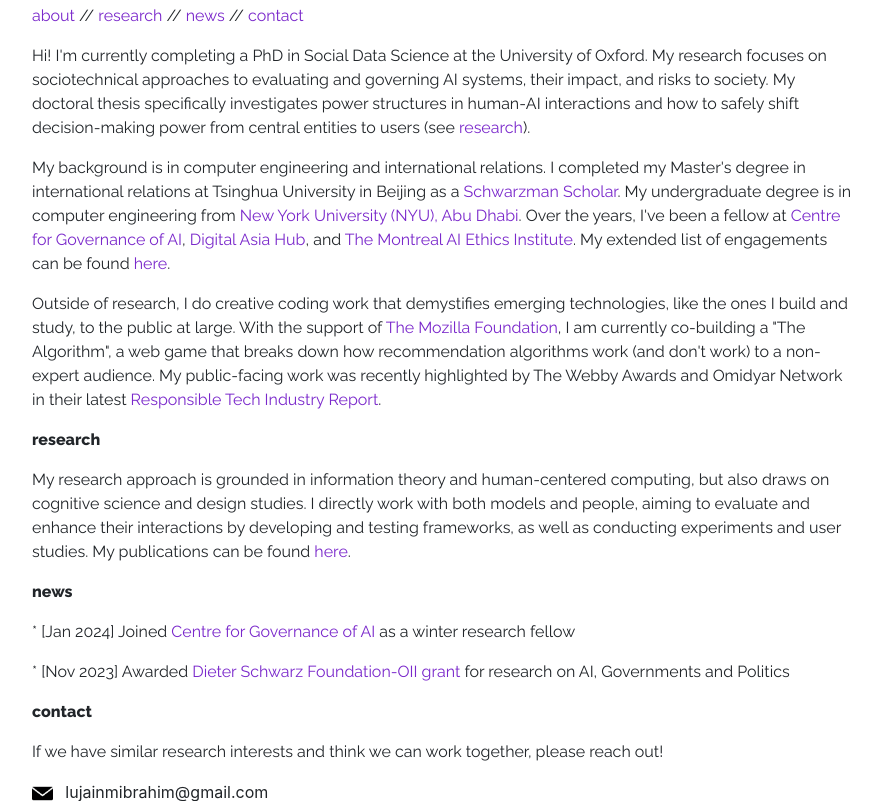
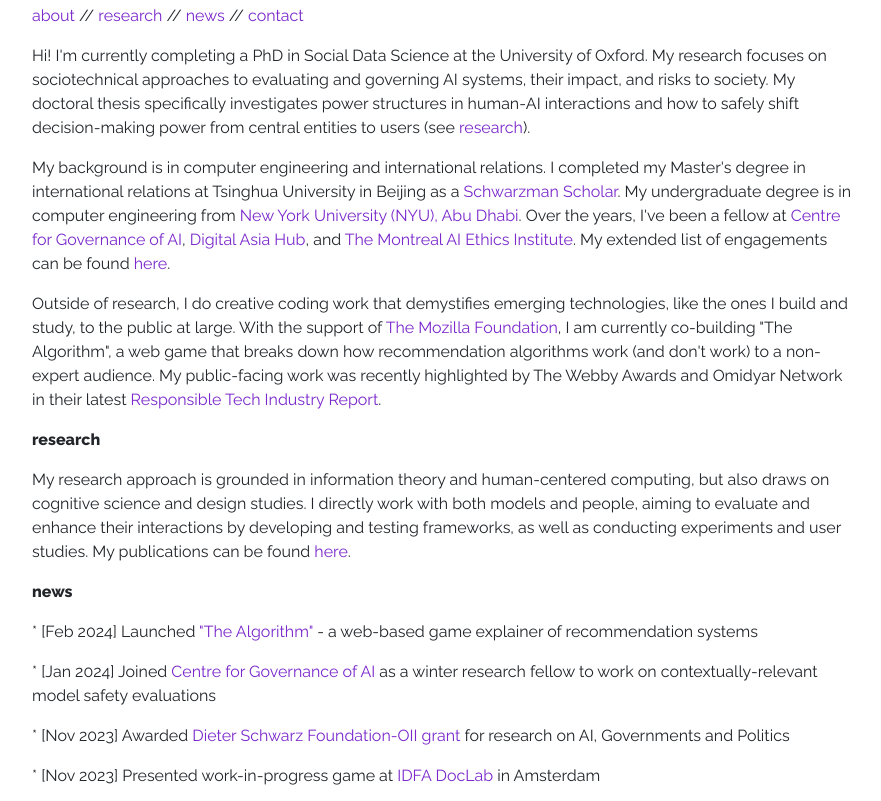
Before and after one commit to lujainibrahim/lujainibrahim.github.io, a website: page index.html in a window 1280 px wide. Shown: the part 96-897 px from the top of the page, without its empty margins (53-934 px from the left). Drawn offline with Linux system fonts and the light colour scheme.

Commit message:
some changes

```diff
--- a/index.html
+++ b/index.html
@@ -69,13 +69,9 @@
 
             <p>My background is in computer engineering and international relations. I completed my Master's degree in international relations at Tsinghua University in Beijing as a <a href="https://nyuad.nyu.edu/en/news/latest-news/honors-and-awards/2020/december/schwarzman-2022-eng.html" target="_blank">Schwarzman Scholar</a>. My undergraduate degree is in computer engineering from <a href="https://nyuad.nyu.edu/en/research/faculty-labs-and-projects/laboratory-for-computer-human-intelligence.html" target="_blank">New York University (NYU), Abu Dhabi</a>. Over the years, I've been a fellow at <a href="https://www.governance.ai/" target="_blank">Centre for Governance of AI</a>, <a href="https://www.digitalasiahub.org/" target="_blank">Digital Asia Hub</a>, and <a href="https://montrealethics.ai/">The Montreal AI Ethics Institute</a>.  My extended list of engagements can be found <a href="https://www.linkedin.com/in/lujain-ibrahim/" target="_blank">here</a>.
 
-              <p> Outside of research, I do creative coding work that demystifies emerging technologies, like the ones I build and study, to the public at large. With the support of <a href="https://foundation.mozilla.org/en/blog/announcing-11-projects-exploring-ai-and-responsible-design/" target="_blank">The Mozilla Foundation</a>, I am currently co-building a "The Algorithm", a web game that breaks down how recommendation algorithms work (and don't work) to a non-expert audience. My public-facing work was recently highlighted by The Webby Awards and Omidyar Network in their latest <a href="https://www.webbyawards.com/news/webby-omidyar-responsible-tech-trend-report/" target="_blank">Responsible Tech Industry Report</a>.</p>
+              <p> Outside of research, I do creative coding work that demystifies emerging technologies, like the ones I build and study, to the public at large. With the support of <a href="https://foundation.mozilla.org/en/blog/announcing-11-projects-exploring-ai-and-responsible-design/" target="_blank">The Mozilla Foundation</a>, I am currently co-building "The Algorithm", a web game that breaks down how recommendation algorithms work (and don't work) to a non-expert audience. My public-facing work was recently highlighted by The Webby Awards and Omidyar Network in their latest <a href="https://www.webbyawards.com/news/webby-omidyar-responsible-tech-trend-report/" target="_blank">Responsible Tech Industry Report</a>.</p>
 
           </section>
-<!--
-            , a Creative Media Awardee at <a href="https://foundation.mozilla.org/en/">The Mozilla Foundation</a>,
-
-            and a researcher at the <a href="https://nyuad.nyu.edu/en/research/faculty-labs-and-projects/laboratory-for-computer-human-intelligence.html" target="_blank">Laboratory for Computer-Human Intelligence</a> at NYU Abu Dhabi. -->
           </p>
           <!-- <hr style="border: none; border-top: 1px dashed #999; width: 30%; margin: 0 auto;"> -->
           <section id="research">
@@ -86,9 +82,10 @@
           <!-- <hr style="border: none; border-top: 1px dashed #999; width: 30%; margin: 0 auto;"> -->
           <section id="news">
             <p style="font-weight: 800;">news</p>
-            <p>* [Jan 2024] Joined <a href="governance.ai" target="_blank">Centre for Governance of AI</a> as a winter research fellow</p>
+            <p>* [Feb 2024] Launched <a href="https://whatsthealgorithm.com" target="_blank">"The Algorithm"</a> - a web-based game explainer of recommendation systems</p>
+            <p>* [Jan 2024] Joined <a href="https://governance.ai" target="_blank">Centre for Governance of AI</a> as a winter research fellow to work on contextually-relevant model safety evaluations</p>
             <p>* [Nov 2023] Awarded <a href="https://www.oii.ox.ac.uk/news-events/dieter-schwarz-foundation-research-programme-project-awards-announced/" target="_blank">Dieter Schwarz Foundation-OII grant</a> for research on AI, Governments and Politics</p>
-
+            <p>* [Nov 2023] Presented work-in-progress game at <a href="https://professionals.idfa.nl/forum/4b515d44-f972-4dad-8fa2-88b2cd53e563/the-algorithm/" target="_blank">IDFA DocLab</a> in Amsterdam</p>
           </section>
   <section id="contact">
           <p style="font-weight: 800;">contact</p>
```
